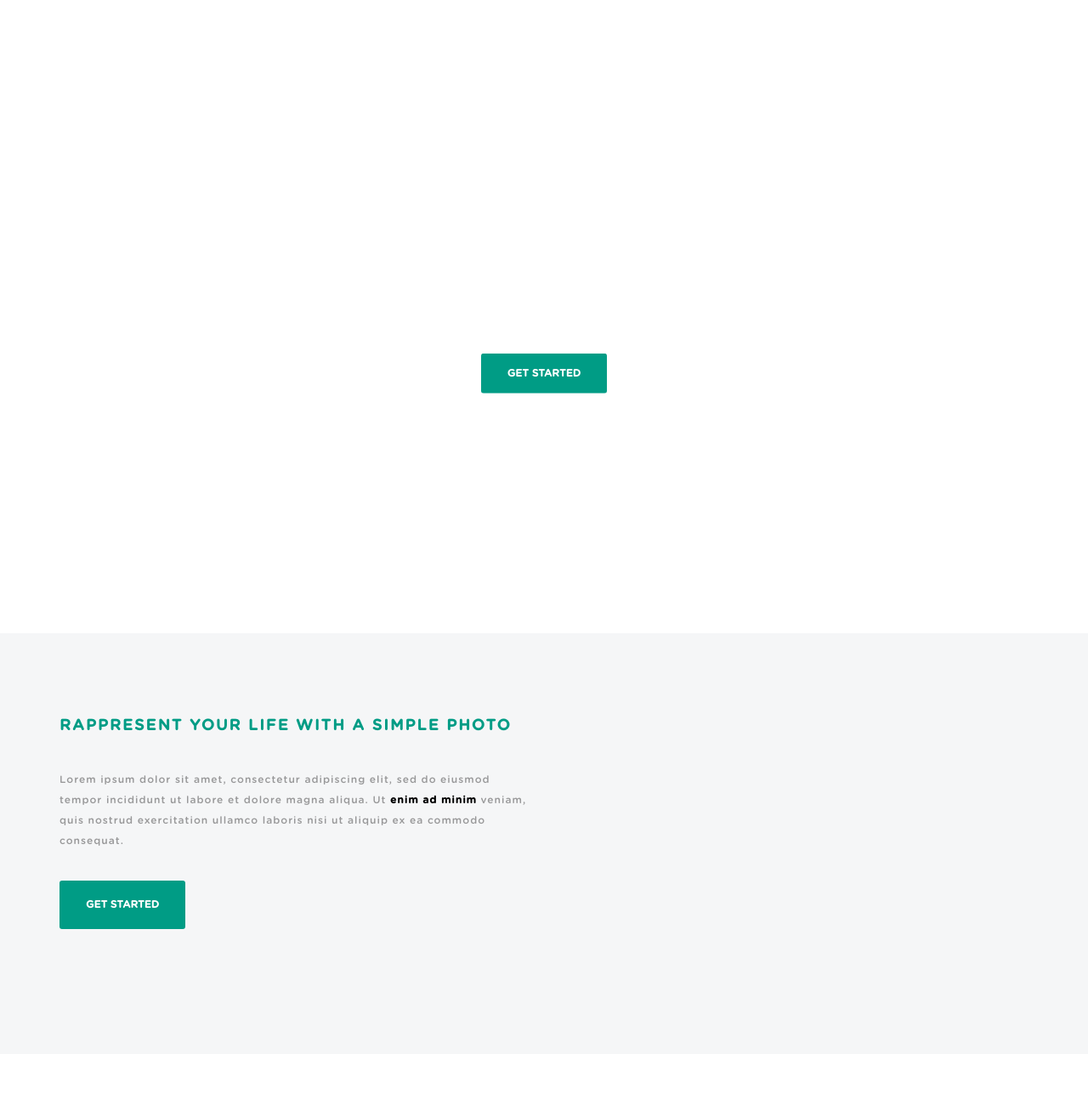
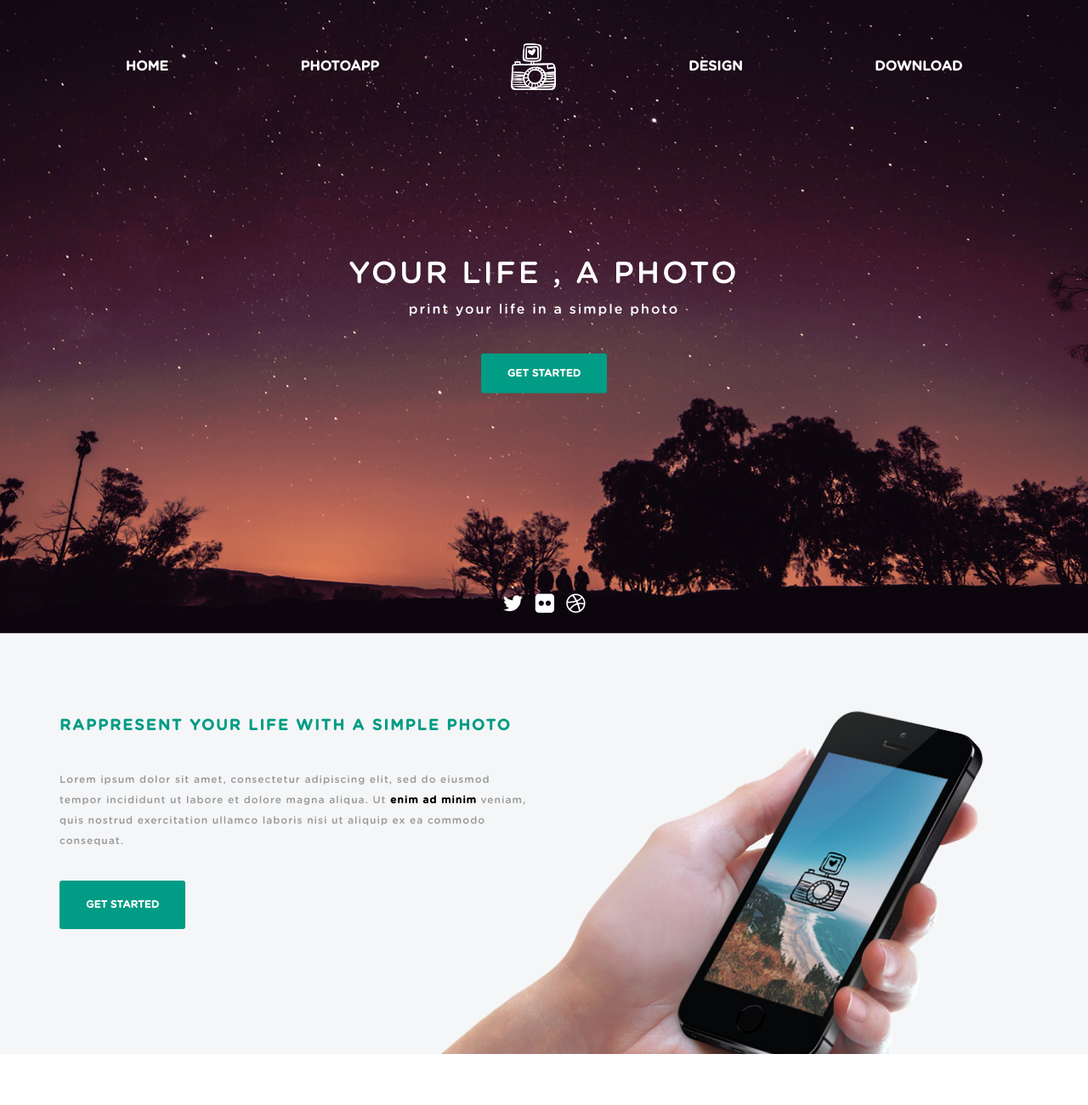
Before and after one commit to postrowinski/photoapp, a website: page index.html in a window 1280 px wide. Shown: the top 1300 px of the page at 85% size. Drawn offline with nearby package versions, Linux system fonts and the light colour scheme; the site is published under a folder, as on GitHub Pages, so addresses that start at the root find nothing.

Commit message:
fixed missing img

```diff
--- a/scss/style.scss
+++ b/scss/style.scss
@@ -128,7 +128,7 @@ p {
 /* JUMBOTRON */
 
 .jumbotron {
-    background: url('/img/jumbotron-bg.png') bottom center no-repeat;
+    background: url('img/jumbotron-bg.png') bottom center no-repeat;
     background-size: cover;
     min-height: 745px;
     position: relative;
@@ -195,13 +195,13 @@ p {
 .join {
     background: $light-gray;
     @media (max-width: 1200px) {
-        background: url('/img/phone-on-hand.png') left no-repeat;
+        background: url('img/phone-on-hand.png') left no-repeat;
         background-size: cover;
     }
     .container {
         min-height: 495px;
         @media (min-width: 1201px) {
-            background: url('/img/phone-on-hand.png') center no-repeat;
+            background: url('img/phone-on-hand.png') center no-repeat;
             background-size: cover;
         }
         @media #{$phone} {
```
Also changed, not shown: style.css, 1 other file.
